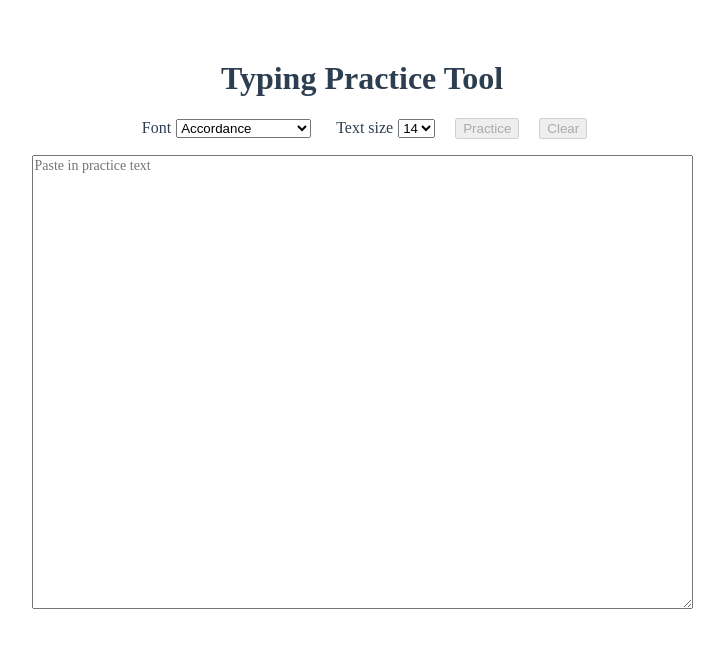
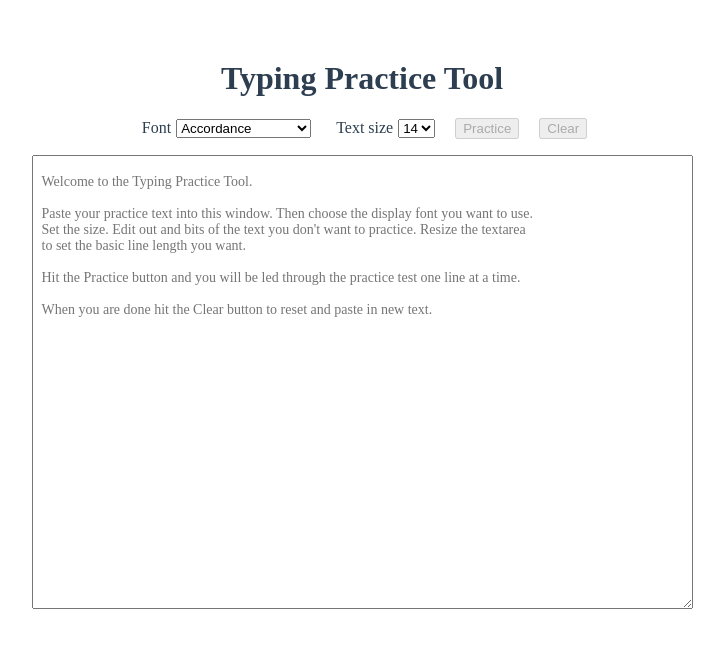
Before and after one commit to 47rooks/typing-tutor, a Vue app: page / in a window 1280 px wide. Shown: the top 648 px of the page, without its empty margins (278-1002 px from the left). Built offline with nearby package versions, Linux system fonts and the light colour scheme.

Commit message:
add instructions in placeholder text

```diff
--- a/src/components/TypingPractice.ts
+++ b/src/components/TypingPractice.ts
@@ -42,7 +42,16 @@ export default class TypingPractice extends Vue {
 
   // Vue related data (member vars), computed properties (get and set)
   // Reference textarea prompt text.
-  private readonly PLACEHOLDER_TEXT = 'Paste in practice text';
+  private readonly PLACEHOLDER_TEXT = `
+  Welcome to the Typing Practice Tool.
+
+  Paste your practice text into this window. Then choose the display font you want to use.
+  Set the size. Edit out and bits of the text you don't want to practice. Resize the textarea
+  to set the basic line length you want.
+
+  Hit the Practice button and you will be led through the practice test one line at a time.
+
+  When you are done hit the Clear button to reset and paste in new text.`;
 
   // Reference text that the user paste in to then copy as a typing
   // exercise.
```
